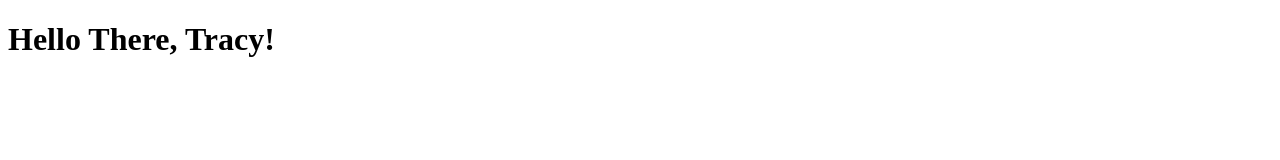
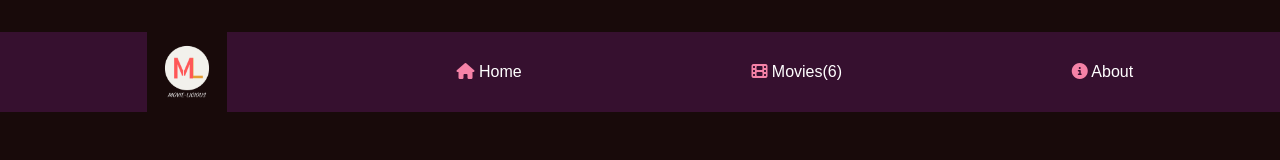
Before and after one commit to TracyMuso/Capstone-project-2, a website built with webpack: page src/index.html in a window 1280 px wide. Built offline with nearby package versions, Linux system fonts and the light colour scheme.

Commit message:
Add header

```diff
--- a/src/index.html
+++ b/src/index.html
@@ -1,12 +1,23 @@
 <!DOCTYPE html>
 <html lang="en">
-<head>
-    <meta charset="UTF-8">
-    <meta http-equiv="X-UA-Compatible" content="IE=edge">
-    <meta name="viewport" content="width=device-width, initial-scale=1.0">
+  <head>
+    <meta charset="UTF-8" />
+    <meta http-equiv="X-UA-Compatible" content="IE=edge" />
+    <meta name="viewport" content="width=device-width, initial-scale=1.0" />
     <title>Document</title>
-</head>
-<body>
-    <h1>Hello There, Tracy!</h1>
-</body>
+    <script
+      src="https://kit.fontawesome.com/00fad0ddbb.js"
+      crossorigin="anonymous"
+    ></script>
+  </head>
+  <body>
+    <header class="header-wrapper">
+      <nav class="navi">
+        <img src="./img/logo.png" alt="page-logo" class="logo" />
+        <a href="#"><i class="fa-solid icon-ed fa-house"></i> Home</a>
+        <a href="#"><i class="fa-solid icon-ed fa-film"></i> Movies(6)</a>
+        <a href="#"><i class="fa-solid icon-ed fa-circle-info"></i> About</a>
+      </nav>
+    </header>
+  </body>
 </html>
--- a/src/style.css
+++ b/src/style.css
@@ -1,3 +1,39 @@
+*{
+    border: 0;
+    margin: 0;
+    padding: 0;
+}
+
 body {
+  font-family: "Montserrat", sans-serif;
+  background-color: #180a0a;
+  font-style: normal;
   width: 100%;
+  color: white;
 }
+
+.logo{
+  width: 5rem;
+  height: 5rem;
+}
+
+.navi{
+    display: flex;
+    justify-content: space-around;
+}
+
+.navi > a{
+    text-decoration: none;
+    color: white;
+  align-self: center;
+}
+
+.header-wrapper{
+    padding: 0 2rem 0 2rem;
+    margin-top: 2rem;
+    background-color: #701a7558;
+}
+
+.icon-ed{
+    color: #f582a7;
+}
```
Also changed, not shown: dist/index.html, dist/main.js, src/img/logo.png (added), 2 other files.
